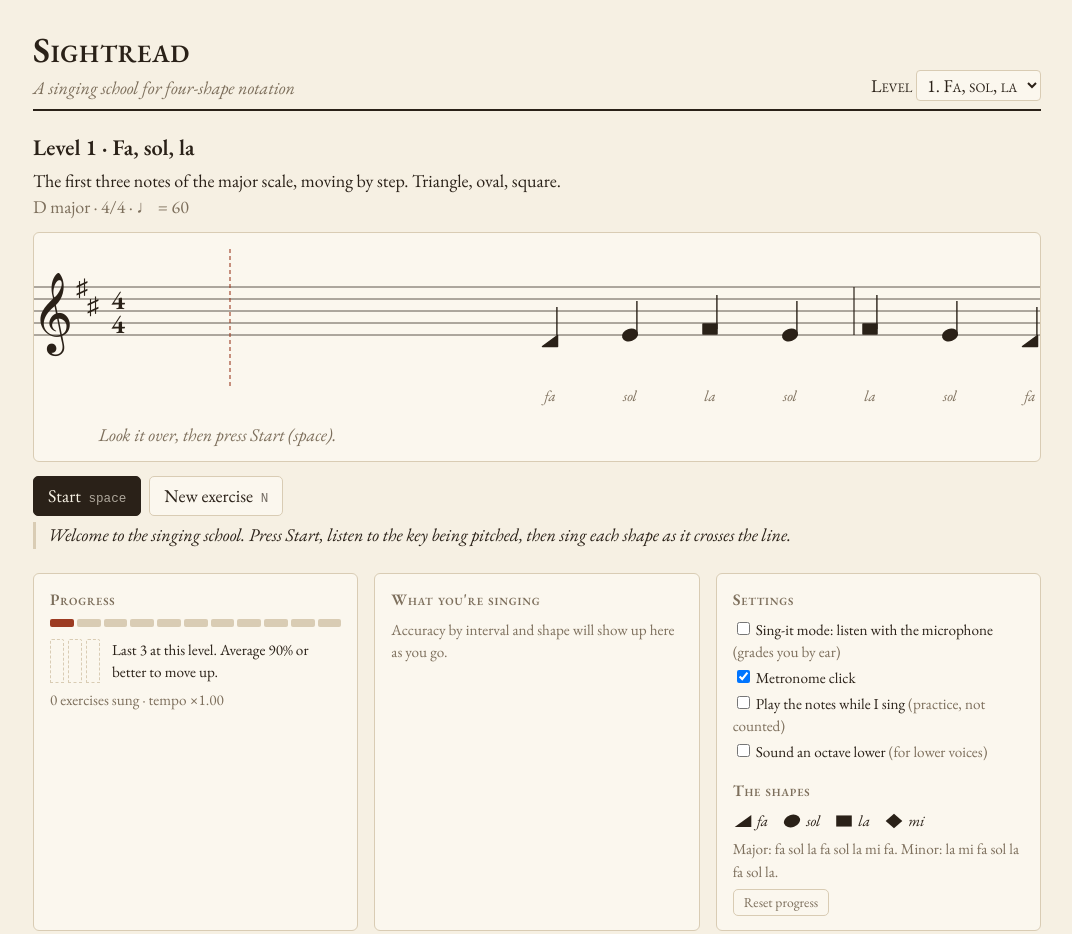
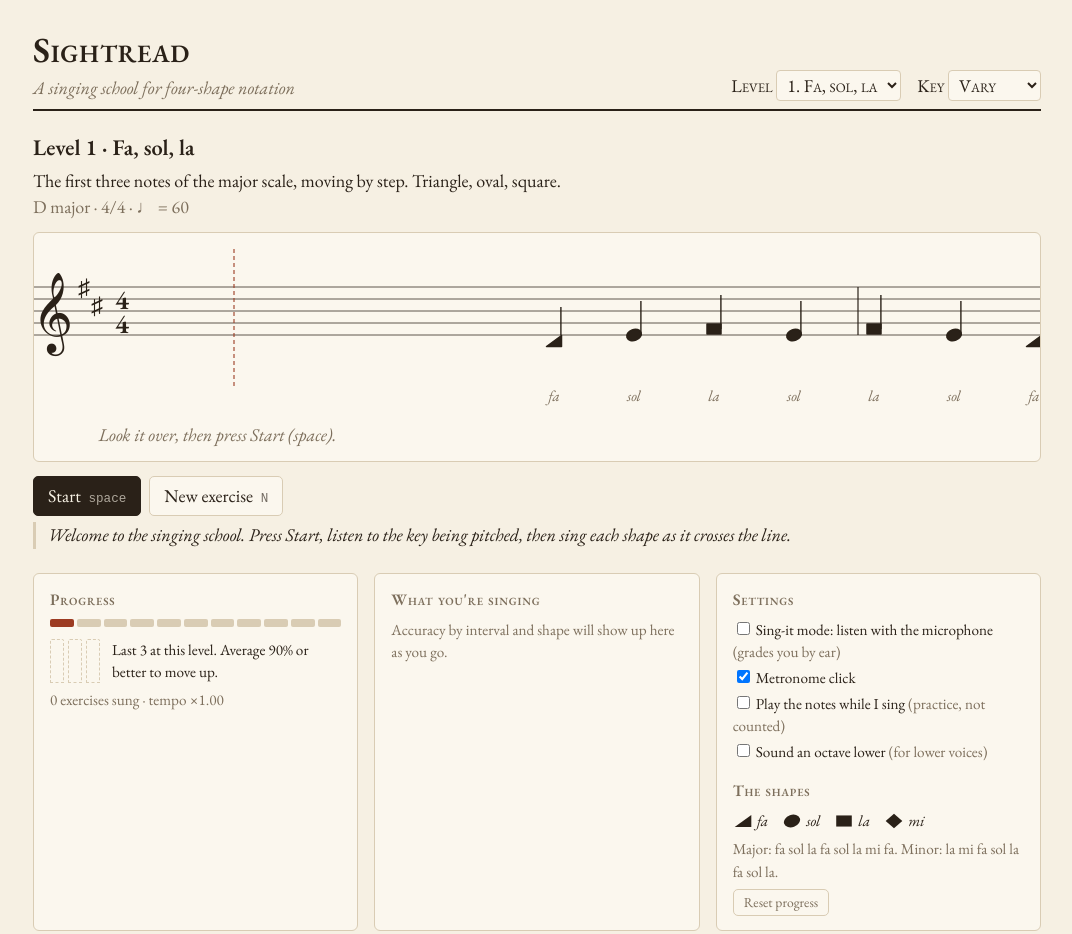
Before and after one commit to bmander/sightread, a website built with Vite: page index.html in a window 1280 px wide. Shown: the whole page, without its empty margins (103-1175 px from the left). Built offline with nearby package versions, Linux system fonts and the light colour scheme; a web font is replaced by a local one.

Commit message:
Let the learner choose the key
Key picker in the header fixes the tonic (any of the 12); the level still
decides major or minor. Keys are now built from tonic + mode, spelled with
the fewest accidentals, with full 7-sharp/7-flat signature placement.
'Vary' keeps the previous random choice among common tunebook keys.

Co-Authored-By: Claude Opus 5.5 (1M context) <noreply@anthropic.com>

```diff
--- a/index.html
+++ b/index.html
@@ -14,7 +14,10 @@
           <h1>Sightread</h1>
           <p class="subtitle">A singing school for four-shape notation</p>
         </div>
-        <label class="level-pick">Level <select id="level-select"></select></label>
+        <div class="pickers">
+          <label class="level-pick">Level <select id="level-select"></select></label>
+          <label class="level-pick" title="The level still decides major or minor">Key <select id="key-select"></select></label>
+        </div>
       </header>
 
       <section class="lesson">
--- a/src/generator.ts
+++ b/src/generator.ts
@@ -6,7 +6,7 @@
 // can always land on the tonic at the end. Interval weights can be scaled by
 // the learner's weaknesses so the teacher serves more of what they miss.
 
-import { KEYS, midiOf, type Key, type Mode } from './music';
+import { KEYS, keyFor, midiOf, type Key, type Mode } from './music';
 
 export type Rng = () => number;
 
@@ -161,9 +161,22 @@ function generateDegrees(
   return Array.from({ length: count }, (_, i) => Math.max(0, Math.min(hi, count - 1 - i)));
 }
 
-export function generateExercise(p: GenParams, rng: Rng, weighting?: IntervalWeighting): Exercise {
-  const keys = KEYS.filter((k) => p.mode === 'either' || k.mode === p.mode);
-  const key = keys[Math.floor(rng() * keys.length)];
+export interface GenOptions {
+  weighting?: IntervalWeighting;
+  /** Fix the tonic to this pitch class (0 = C); the level still decides major or minor. */
+  tonic?: number | null;
+}
+
+export function generateExercise(p: GenParams, rng: Rng, opts: GenOptions = {}): Exercise {
+  const { weighting, tonic = null } = opts;
+  let key: Key;
+  if (tonic === null) {
+    const keys = KEYS.filter((k) => p.mode === 'either' || k.mode === p.mode);
+    key = keys[Math.floor(rng() * keys.length)];
+  } else {
+    const mode: Mode = p.mode === 'either' ? (rng() < 0.5 ? 'major' : 'minor') : p.mode;
+    key = keyFor(tonic, mode);
+  }
   const meter = p.meters[Math.floor(rng() * p.meters.length)];
   const durations = generateRhythm(p, meter, rng);
   const degrees = generateDegrees(durations.length, p, key, rng, weighting);
--- a/src/main.ts
+++ b/src/main.ts
@@ -3,7 +3,7 @@ import { Sound } from './audio';
 import { applyResult, effectiveTempo, LEVELS, PROMOTE_AT, WINDOW, weakestInterval, weightingFor, type Progress } from './curriculum';
 import { generateExercise, makeRng, type Exercise } from './generator';
 import { Mic, type MicReading } from './mic';
-import { degreeOfMidi, INTERVAL_NAMES, midiOf, mod, SHAPES, shapeOf } from './music';
+import { degreeOfMidi, INTERVAL_NAMES, midiOf, mod, SHAPES, shapeOf, TONICS } from './music';
 import { headerWidthOf, PitchTrace, renderScore, type Score } from './render';
 import { judgeNote, scoreExercise, tuningOffset, type NoteVerdict, type PitchFrame } from './scoring';
 import { clearProgress, loadProgress, loadSettings, saveProgress, saveSettings, type Settings } from './store';
@@ -51,6 +51,20 @@ class App {
       saveProgress(this.progress);
       this.teacher(`Level ${this.progress.level + 1}: ${LEVELS[this.progress.level].title}.`);
       this.newExercise();
+      (e.target as HTMLSelectElement).blur(); // hand the keyboard back to the shortcuts
+    });
+    const keySel = $<HTMLSelectElement>('#key-select');
+    keySel.replaceChildren(
+      new Option('Vary', ''),
+      ...TONICS.map(({ pc, label }) => new Option(label, String(pc), false, pc === this.settings.tonic)),
+    );
+    keySel.addEventListener('change', () => {
+      this.settings.tonic = keySel.value === '' ? null : Number(keySel.value);
+      saveSettings(this.settings);
+      const label = TONICS.find((t) => t.pc === this.settings.tonic)?.label;
+      this.teacher(label ? `Singing on ${label} from now on, major or minor as the level calls for.` : 'The key will vary from exercise to exercise.');
+      this.newExercise();
+      keySel.blur();
     });
     $('#score-wrap').addEventListener('click', (e) => {
       if (this.phase !== 'review') return;
@@ -81,7 +95,10 @@ class App {
 
   newExercise() {
     this.stopAudio();
-    this.exercise = generateExercise(this.level, makeRng(this.seed++), weightingFor(this.progress));
+    this.exercise = generateExercise(this.level, makeRng(this.seed++), {
+      weighting: weightingFor(this.progress),
+      tonic: this.settings.tonic,
+    });
     this.tempo = effectiveTempo(this.progress);
     this.scored = true;
     this.frames = [];
@@ -349,6 +366,7 @@ class App {
       }),
     );
     sel.disabled = this.phase === 'running';
+    $<HTMLSelectElement>('#key-select').disabled = this.phase === 'running';
   }
 
   renderPanels() {
--- a/src/music.ts
+++ b/src/music.ts
@@ -33,22 +33,60 @@ export interface Key {
 
 const step = (letter: number, octave: number) => letter + 7 * octave; // letter: C=0 .. B=6
 
+const LETTERS = ['C', 'D', 'E', 'F', 'G', 'A', 'B'];
+const LETTER_PC = [0, 2, 4, 5, 7, 9, 11];
+/** Position of each natural letter on the circle of fifths, relative to C. */
+const LETTER_FIFTHS = [0, 2, 4, -1, 1, 3, 5];
+
+/** Tonic pitch classes offered to the learner, labelled with their usual spellings. */
+export const TONICS: { pc: number; label: string }[] = [
+  { pc: 0, label: 'C' }, { pc: 1, label: 'D♭ / C♯' }, { pc: 2, label: 'D' }, { pc: 3, label: 'E♭' },
+  { pc: 4, label: 'E' }, { pc: 5, label: 'F' }, { pc: 6, label: 'F♯' }, { pc: 7, label: 'G' },
+  { pc: 8, label: 'A♭ / G♯' }, { pc: 9, label: 'A' }, { pc: 10, label: 'B♭' }, { pc: 11, label: 'B' },
+];
+
+/**
+ * Build the key with tonic pitch class `pc` in `mode`, spelled with the
+ * fewest accidentals (D♭ major but C♯ minor). The tonic sits between C4 and
+ * B4 so exercises stay on and around the treble staff.
+ */
+export function keyFor(pc: number, mode: Mode): Key {
+  pc = mod(pc, 12);
+  let best: { letter: number; acc: number; sig: number } | null = null;
+  for (let letter = 0; letter < 7; letter++) {
+    for (const acc of [-1, 0, 1]) {
+      if (mod(LETTER_PC[letter] + acc, 12) !== pc) continue;
+      // Sharps (+) or flats (-) in the signature; minor shares its relative major's.
+      const sig = LETTER_FIFTHS[letter] + 7 * acc - (mode === 'minor' ? 3 : 0);
+      // On a tie (F♯/G♭ major, D♯/E♭ minor) prefer sharps in major, flats in minor.
+      const better =
+        !best || Math.abs(sig) < Math.abs(best.sig) || (Math.abs(sig) === Math.abs(best.sig) && (mode === 'major' ? sig > 0 : sig < 0));
+      if (better) best = { letter, acc, sig };
+    }
+  }
+  const { letter, acc, sig } = best!;
+  const tonicMidi = 60 + pc;
+  // The letter's octave can differ from the pitch's at the C/B boundary (e.g. C♭4 = B3).
+  const octave = 4 + Math.round((tonicMidi - (60 + LETTER_PC[letter] + acc)) / 12);
+  return {
+    name: `${LETTERS[letter]}${acc > 0 ? '♯' : acc < 0 ? '♭' : ''} ${mode}`,
+    mode,
+    tonicMidi,
+    tonicStep: step(letter, octave),
+    signature: { type: sig < 0 ? 'flat' : 'sharp', count: Math.abs(sig) },
+  };
+}
+
+/** Keys used when the learner lets the key vary: the ones common in the tunebook. */
 export const KEYS: Key[] = [
-  { name: 'C major', mode: 'major', tonicMidi: 60, tonicStep: step(0, 4), signature: { type: 'sharp', count: 0 } },
-  { name: 'D major', mode: 'major', tonicMidi: 62, tonicStep: step(1, 4), signature: { type: 'sharp', count: 2 } },
-  { name: 'F major', mode: 'major', tonicMidi: 65, tonicStep: step(3, 4), signature: { type: 'flat', count: 1 } },
-  { name: 'G major', mode: 'major', tonicMidi: 67, tonicStep: step(4, 4), signature: { type: 'sharp', count: 1 } },
-  { name: 'A major', mode: 'major', tonicMidi: 69, tonicStep: step(5, 4), signature: { type: 'sharp', count: 3 } },
-  { name: 'A minor', mode: 'minor', tonicMidi: 69, tonicStep: step(5, 4), signature: { type: 'sharp', count: 0 } },
-  { name: 'D minor', mode: 'minor', tonicMidi: 62, tonicStep: step(1, 4), signature: { type: 'flat', count: 1 } },
-  { name: 'E minor', mode: 'minor', tonicMidi: 64, tonicStep: step(2, 4), signature: { type: 'sharp', count: 1 } },
-  { name: 'G minor', mode: 'minor', tonicMidi: 67, tonicStep: step(4, 4), signature: { type: 'flat', count: 2 } },
+  ...[0, 2, 5, 7, 9].map((pc) => keyFor(pc, 'major')), // C D F G A
+  ...[9, 2, 4, 7].map((pc) => keyFor(pc, 'minor')), // A D E G
 ];
 
 /** Treble-clef staff steps where key-signature accidentals are drawn, in order. */
 export const SIGNATURE_STEPS = {
-  sharp: [step(3, 5), step(0, 5), step(4, 5)], // F5 C5 G5
-  flat: [step(6, 4), step(2, 5)], // B4 E5
+  sharp: [step(3, 5), step(0, 5), step(4, 5), step(1, 5), step(5, 4), step(2, 5), step(6, 4)], // F C G D A E B
+  flat: [step(6, 4), step(2, 5), step(5, 4), step(1, 5), step(4, 4), step(0, 5), step(3, 4)], // B E A D G C F
 };
 
 export function shapeOf(degree: number, mode: Mode): Shape {
--- a/src/render.ts
+++ b/src/render.ts
@@ -16,6 +16,7 @@ const BOTTOM_STEP = 30; // E4
 const HW = 7.5; // notehead half-width
 const HH = 5.5; // notehead half-height
 const STEM = 34;
+const ACC_SPACING = 13; // horizontal gap between key-signature accidentals
 const HEIGHT = 172;
 const SYL_Y = 160;
 
@@ -40,7 +41,7 @@ export interface Score {
 }
 
 /** Width of the fixed clef / key / time-signature header. */
-export const headerWidthOf = (ex: Exercise) => 84 + ex.key.signature.count * 11;
+export const headerWidthOf = (ex: Exercise) => 84 + ex.key.signature.count * ACC_SPACING;
 
 export interface RenderOptions {
   pxPerBeat: number;
@@ -79,7 +80,7 @@ export function renderScore(ex: Exercise, opts: RenderOptions): Score {
   clef.textContent = '𝄞';
   SIGNATURE_STEPS[sig.type].slice(0, sig.count).forEach((s, i) => {
     // Flats: nudge up so the bowl, not the glyph's centre, sits on the line/space.
-    const acc = el('text', { x: 48 + i * 11, y: yOf(s) - (sig.type === 'flat' ? 4 : 0), class: 'accidental' }, svg);
+    const acc = el('text', { x: 50 + i * ACC_SPACING, y: yOf(s) - (sig.type === 'flat' ? 4 : 0), class: 'accidental' }, svg);
     acc.textContent = sig.type === 'sharp' ? '♯' : '♭';
   });
   for (const [txt, y] of [[ex.meter, yOf(36)], [4, yOf(32)]] as const) {
--- a/src/store.ts
+++ b/src/store.ts
@@ -9,9 +9,11 @@ export interface Settings {
   lowOctave: boolean;
   /** Sing-it mode: grade by listening through the microphone. */
   mic: boolean;
+  /** Tonic pitch class (0 = C) to practise in, or null to vary the key. */
+  tonic: number | null;
 }
 
-const DEFAULT_SETTINGS: Settings = { guide: false, metronome: true, lowOctave: false, mic: false };
+const DEFAULT_SETTINGS: Settings = { guide: false, metronome: true, lowOctave: false, mic: false, tonic: null };
 
 function read<T>(key: string): Partial<T> | null {
   try {
--- a/src/style.css
+++ b/src/style.css
@@ -47,6 +47,7 @@ h2 { margin: 0 0 4px; font-size: 1.4rem; font-weight: 600; }
 h3 { margin: 0 0 8px; font-size: 1rem; font-variant: small-caps; letter-spacing: 0.05em; color: var(--muted); }
 .muted { color: var(--muted); }
 
+.pickers { display: flex; flex-wrap: wrap; gap: 6px 16px; justify-content: flex-end; }
 .level-pick { font-variant: small-caps; }
 select, button { font: inherit; color: inherit; }
 select { background: var(--card); border: 1px solid var(--rule); border-radius: 4px; padding: 2px 6px; }
```
Also changed, not shown: src/generator.test.ts (+11 -1 lines), src/music.test.ts (added, +39 -0 lines), README.md.
